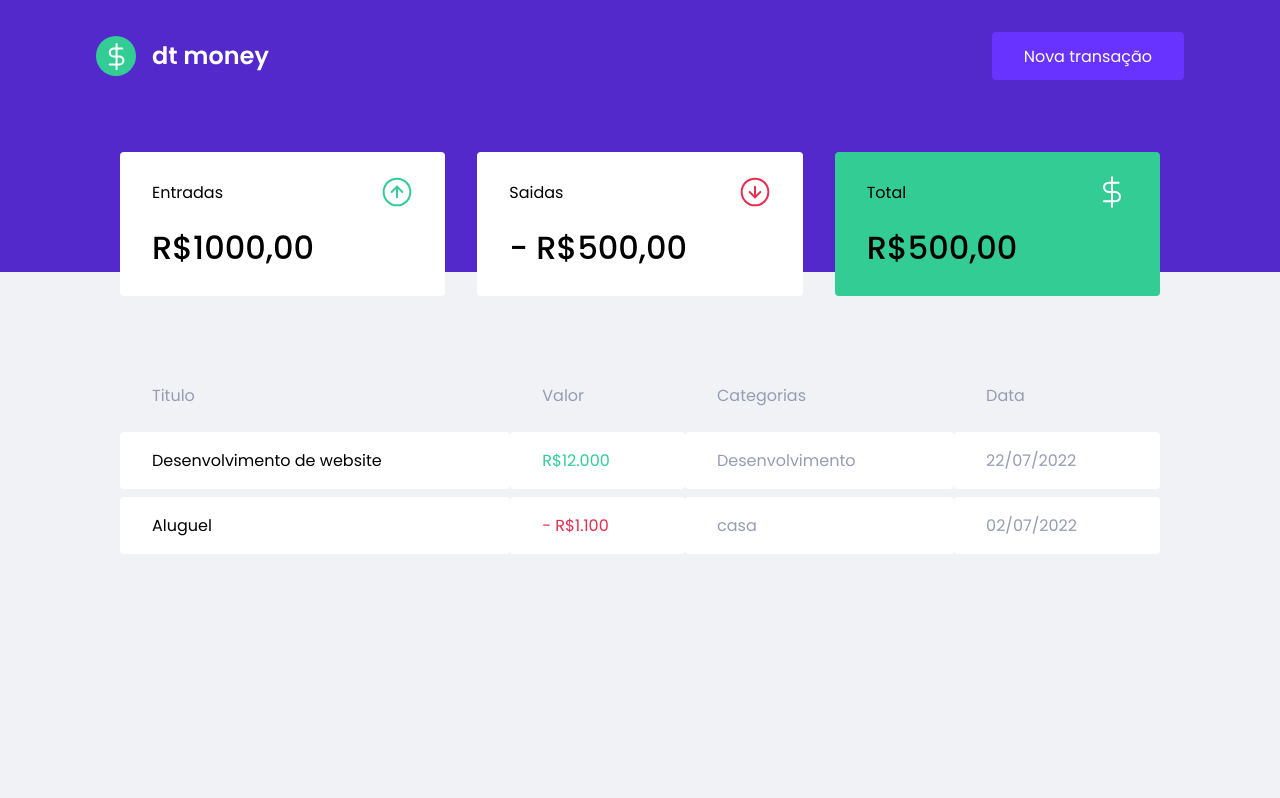
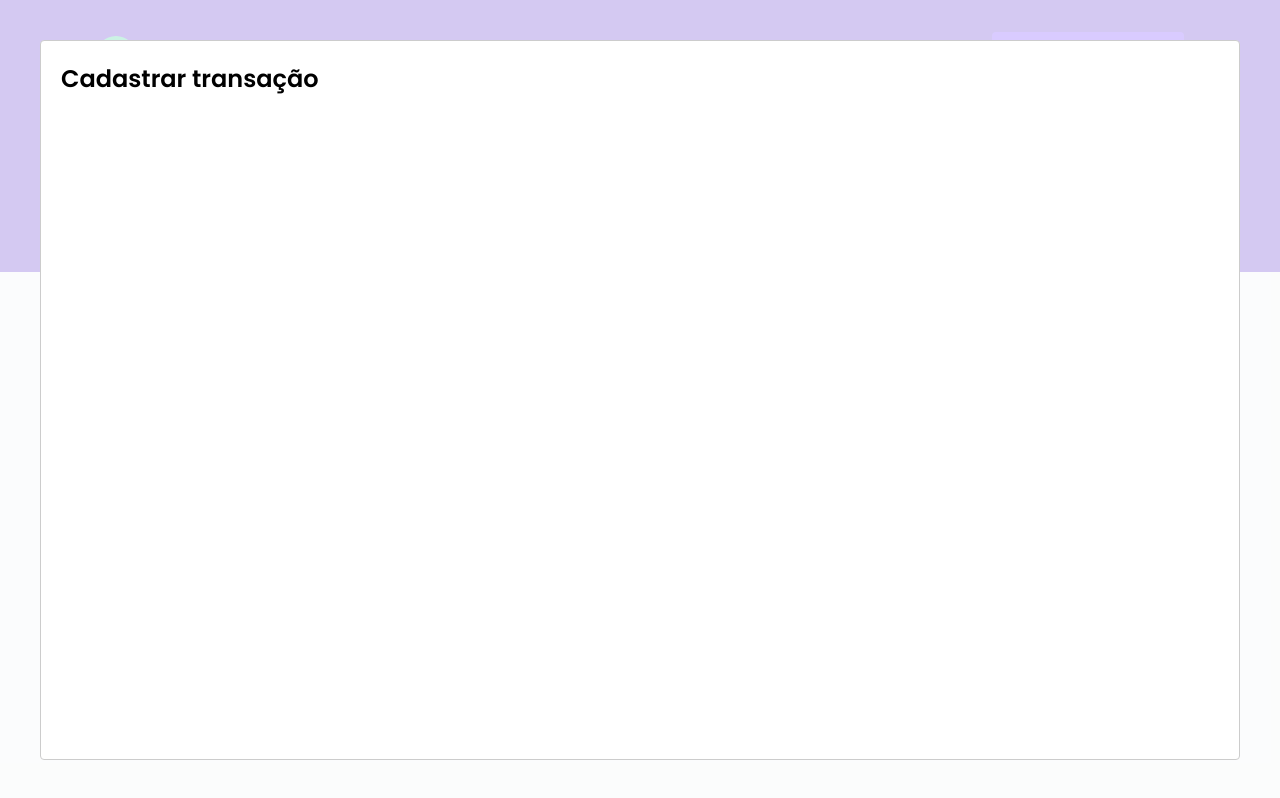
Before and after one commit to NicollasRyan/dtmoney, a React (Create React App) app: page / in a window 1280 px wide. Both pictures are taken after a click on the button "Nova transação". Built offline with nearby package versions, Linux system fonts and the light colour scheme; no server answers; what miragejs would draw is missing.

Commit message:
Configuring creation modal

```diff
--- a/package.json
+++ b/package.json
@@ -7,6 +7,7 @@
     "miragejs": "^0.1.45",
     "react": "^18.2.0",
     "react-dom": "^18.2.0",
+    "react-modal": "^3.15.1",
     "react-scripts": "5.0.1",
     "styled-components": "^5.3.5",
     "web-vitals": "^2.1.0"
@@ -19,6 +20,7 @@
     "@types/node": "^16.7.13",
     "@types/react": "^18.0.0",
     "@types/react-dom": "^18.0.0",
+    "@types/react-modal": "^3.13.1",
     "@types/styled-components": "^5.1.25",
     "typescript": "^4.4.2"
   },
--- a/src/App.tsx
+++ b/src/App.tsx
@@ -1,13 +1,34 @@
+import { useState } from 'react';
+import Modal from 'react-modal'
 import { Deshboard } from "./Componets/Deshboard"
 import { Header } from "./Componets/Header";
 import { GlobalStyle } from "./styles/global";
 
 
 export function App() {
+  const [isNewTrasactionModalOpen, setIsNewTrasactionModalOpen] = useState(false)
+
+    function handleOpenNewTrasactionModal() {
+        setIsNewTrasactionModalOpen(true);
+    }
+
+    function handleCloseNewTrasactionModal() {
+        setIsNewTrasactionModalOpen(false)
+    }
+
+
   return (
     <>
-      <Header />
+      <Header onOpenNewTransactionModal={handleOpenNewTrasactionModal} />
       <Deshboard />
+
+      <Modal
+        isOpen={isNewTrasactionModalOpen}
+        onRequestClose={handleCloseNewTrasactionModal}
+                >
+        <h2>Cadastrar transação</h2>
+      </Modal>
+
       <GlobalStyle />
     </>
   );
--- a/src/Componets/Header/index.tsx
+++ b/src/Componets/Header/index.tsx
@@ -2,12 +2,17 @@
 
 import { Container, Content } from './styles'
 
-export function Header() {
+
+interface HeaderProps {
+    onOpenNewTransactionModal: () => void;
+}
+
+export function Header({ onOpenNewTransactionModal }: HeaderProps) {
     return (
         <Container>
             <Content>
                 <img src={logoImg} alt="at money" />
-                <button type="button">
+                <button type="button" onClick={onOpenNewTransactionModal}>
                     Nova transação
                 </button>
             </Content>
```
Also changed, not shown: 2 other files (tests, documents, lock files or other folders).
